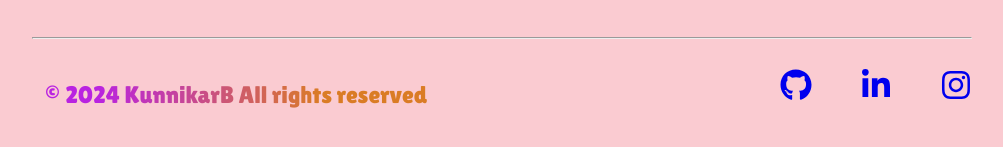
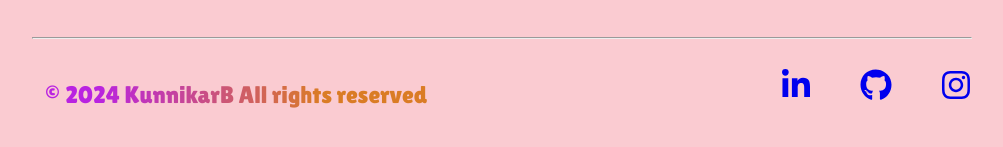
Before and after one commit to KunnikarB/portfolio, a React (Vite) app: page /contact in a window 1280 px wide. Shown: the part 4013-4160 px from the top of the page, without its empty margins (138-1141 px from the left). Built offline with nearby package versions, Linux system fonts and the light colour scheme.

Commit message:
modified

```diff
--- a/src/Components/Footer/Footer.jsx
+++ b/src/Components/Footer/Footer.jsx
@@ -20,8 +20,8 @@ const Footer = () => {
             <p className='footer-bottom-left'>© 2024 KunnikarB All rights reserved</p>
 
             <div className='footer-bottom-right'>
-              <a href='https://www.linkedin.com/in/kunnikar/'><FaGithub /></a>
-              <a href='https://github.com/KunnikarB'><FaLinkedinIn /></a>
+              <a href='https://www.linkedin.com/in/kunnikar/'><FaLinkedinIn /></a>
+              <a href='https://github.com/KunnikarB'><FaGithub /></a>
               <a href='https://www.instagram.com/kunnikar_b/'><FaInstagram /></a>
             </div>
 
```
